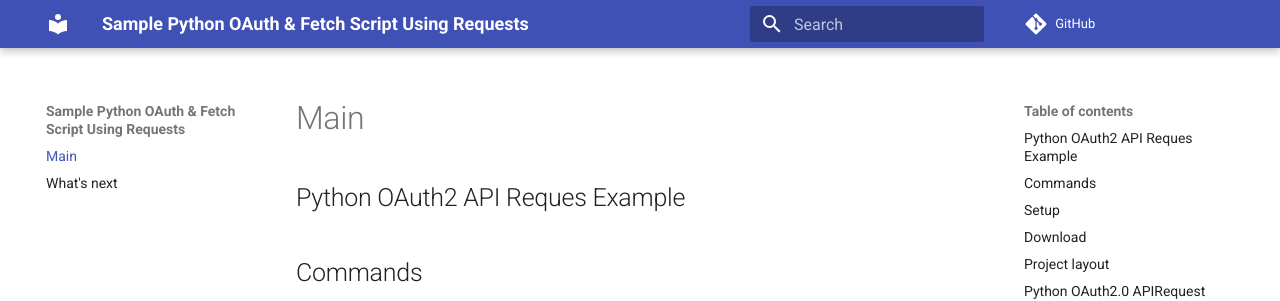
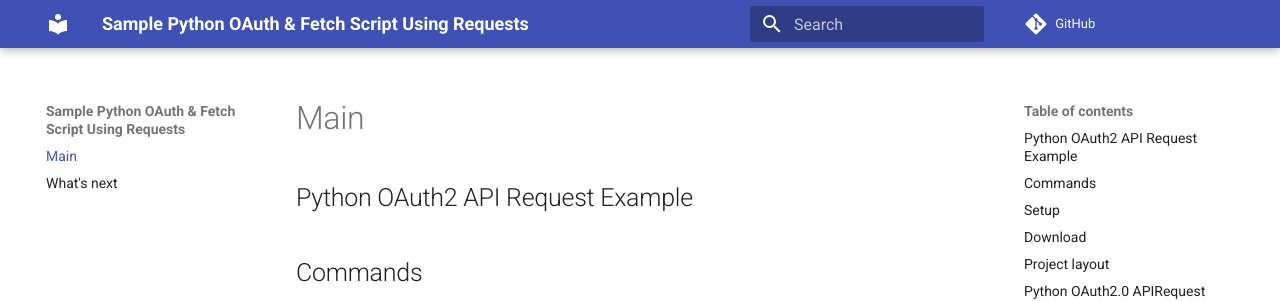
Before and after one commit to NSA-Computer-Exchange/Python_OAuth2.0_APIRequest_Example, an MkDocs documentation site: the page built from docs/docs/index.md, in a window 1280 px wide and 900 px high. Shown: the top 301 px of the window. Built offline with MkDocs 1.6.1 and Material for MkDocs 9.7.7, drawn with Linux system fonts in a browser that asks for light colours; comment, search, counter and statistics services are not loaded.

Commit message:
Fixing header

```diff
--- a/docs/docs/index.md
+++ b/docs/docs/index.md
@@ -1,4 +1,4 @@
-## Python OAuth2 API Reques Example
+## Python OAuth2 API Request Example
 
 
 
```
Also changed, not shown: docs/site/index.html, docs/site/search/search_index.json, 1 other file.
